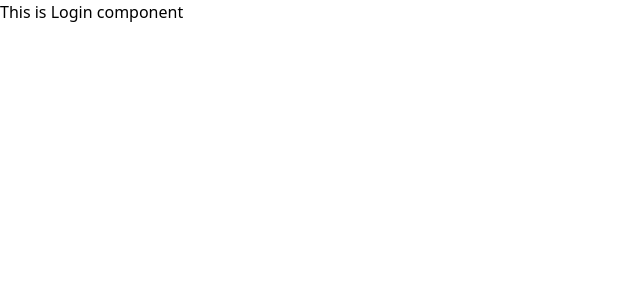
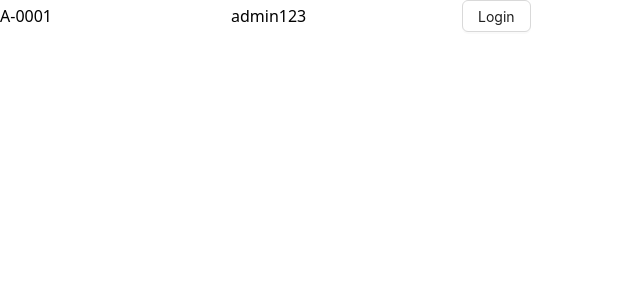
Before and after one commit to naimur-reza/PH-University-Client, a React (Vite) app: page /login in a window 1280 px wide. Shown: the top 300 px of the page, without its empty margins (0-640 px from the left). Built offline with nearby package versions, Linux system fonts and the light colour scheme.

Commit message:
add login endpoints

```diff
--- a/src/pages/Login.tsx
+++ b/src/pages/Login.tsx
@@ -1,8 +1,43 @@
+import { useForm } from "react-hook-form";
+import { useLoginMutation } from "../redux/features/auth/authApi";
+import { Button } from "antd";
+
 const Login = () => {
+  const { handleSubmit, register } = useForm({
+    defaultValues: {
+      userId: "A-0001",
+      password: "admin123",
+    },
+  });
+
+  const [login, { data, error }] = useLoginMutation();
+
+  const onsubmit = (data) => {
+    const userInfo = {
+      id: data.userId,
+      password: data.password,
+    };
+
+    login(userInfo);
+  };
+  console.log(data);
+
   return (
-    <div>
-      <h1> This is Login component </h1>
-    </div>
+    <form onSubmit={handleSubmit(onsubmit)}>
+      <input
+        className="border"
+        {...register("userId")}
+        type="text"
+        id="userId"
+      />
+      <input
+        className="border"
+        {...register("password")}
+        type="text"
+        id="password"
+      />
+      <Button htmlType="submit">Login</Button>
+    </form>
   );
 };
 
--- a/src/redux/api/baseApi.ts
+++ b/src/redux/api/baseApi.ts
@@ -2,6 +2,6 @@ import { createApi, fetchBaseQuery } from "@reduxjs/toolkit/query/react";
 
 export const baseApi = createApi({
   reducerPath: "baseApi",
-  baseQuery: fetchBaseQuery({ baseUrl: "http://localhost:5000/api/v1" }),
-  endpoints: (builder) => ({}),
+  baseQuery: fetchBaseQuery({ baseUrl: "http://localhost:5000/api/v1/" }),
+  endpoints: () => ({}),
 });
--- a/src/redux/features/auth/authApi.ts
+++ b/src/redux/features/auth/authApi.ts
@@ -1,6 +1,6 @@
 import { baseApi } from "../../api/baseApi";
 
-const authApi = baseApi.injectEndpoints({
+export const authApi = baseApi.injectEndpoints({
   endpoints: (builder) => ({
     login: builder.mutation({
       query: (userInfo) => ({
--- a/src/redux/store.ts
+++ b/src/redux/store.ts
@@ -1,8 +1,14 @@
 import { configureStore } from "@reduxjs/toolkit";
 import authSlice from "./features/auth/authSlice";
+import { baseApi } from "./api/baseApi";
 
 export const store = configureStore({
-  reducer: authSlice,
+  reducer: {
+    authSlice,
+    [baseApi.reducerPath]: baseApi.reducer,
+  },
+  middleware: (getDefaultMiddleware) =>
+    getDefaultMiddleware().concat(baseApi.middleware),
 });
 
 // Infer the `RootState` and `AppDispatch` types from the store itself
```
